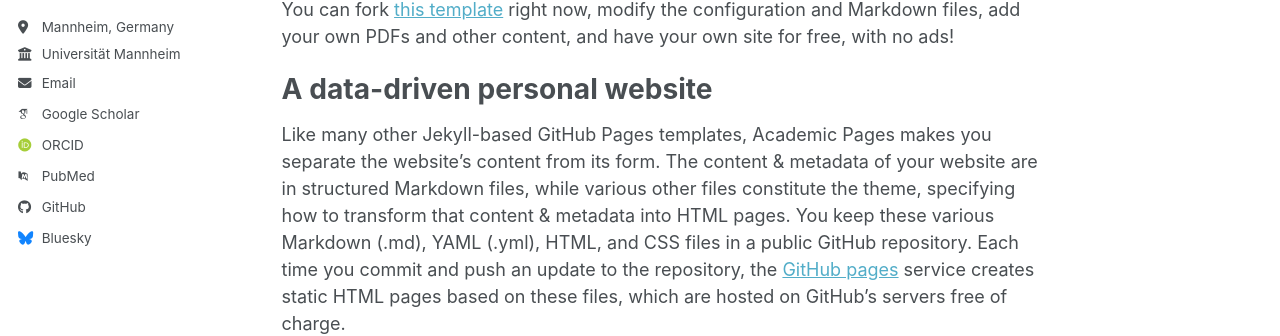
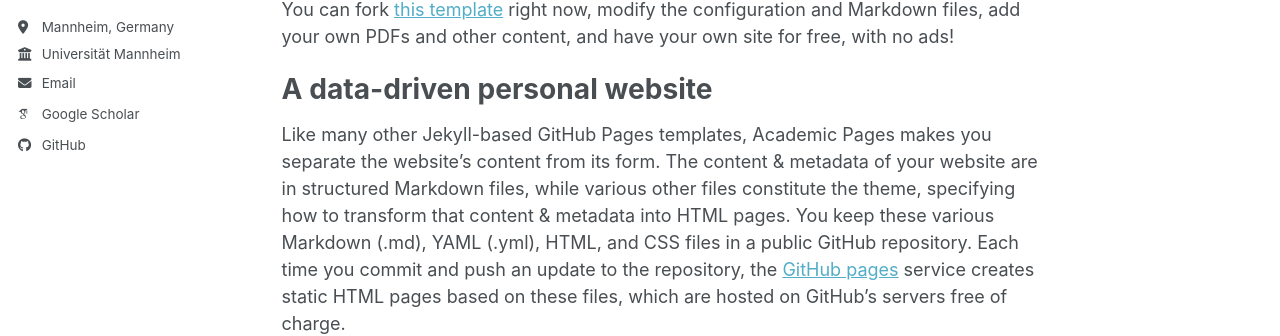
Before and after one commit to tgrossboelting/tgrossboelting.github.io, a Jekyll site: the page built from _pages/about.md, in a window 1280 px wide. Shown: the part 415-751 px from the top of the page. Built offline with Jekyll 4.4.1, drawn with Linux system fonts in a browser that asks for light colours; some web fonts are replaced; a script bundle is joined from its source files by our own code; library files that are not in the unit come from our copies.

Commit message:
removed most social links

```diff
--- a/_config.yml
+++ b/_config.yml
@@ -33,54 +33,54 @@
   email            : "tgrossbo@mail.uni-mannheim.de"
 
   # Academic websites
-  academia         : # URL
+  #academia         : # URL
   arxiv            : # URL - Update with the correct link to your profile
   googlescholar    : "https://scholar.google.com/citations?user=PS_CX0AAAAAJ"
-  inspire-hep      : # URL
-  impactstory      : # URL
-  orcid            : "https://orcid.org/yourorcidurl"
-  semantic         : # URL
-  ssrn             : # URL
-  pubmed           : "https://www.ncbi.nlm.nih.gov/pubmed/?term=john+snow"
-  researchgate     : # URL
-  scopus           : # URL
-  zotero           : # URL
+  #inspire-hep      : # URL
+  #impactstory      : # URL
+  #orcid            : "https://orcid.org/yourorcidurl"
+  #semantic         : # URL
+  #ssrn             : # URL
+  #pubmed           : "https://www.ncbi.nlm.nih.gov/pubmed/?term=john+snow"
+  #researchgate     : # URL
+  #scopus           : # URL
+  #zotero           : # URL
 
 
   # Repositories and software development
-  bitbucket        : # Username - Update with your username on the site
-  codepen          : # Username
-  dribbble         : # Username
+  #bitbucket        : # Username - Update with your username on the site
+  #codepen          : # Username
+  #dribbble         : # Username
   github           : "tgrossboelting"
-  kaggle           : # Username
-  stackoverflow    : # User number or user number and name (i.e., use "1" or "1/jeff-atwood")
+  #kaggle           : # Username
+  #stackoverflow    : # User number or user number and name (i.e., use "1" or "1/jeff-atwood")
 
   # Social media
-  artstation       : # Username
-  bluesky          : "bsky.app" # Replace this with you Bluesky username
-  facebook         : # Username
-  flickr           : # Username
-  foursquare       : # Username
-  goodreads        : # Username
-  google_plus      : # Username
-  keybase          : # Username
-  instagram        : # Username
-  lastfm           : # Username
+  #artstation       : # Username
+  #bluesky          : "bsky.app" # Replace this with you Bluesky username
+  #facebook         : # Username
+  #flickr           : # Username
+  #foursquare       : # Username
+  #goodreads        : # Username
+  #google_plus      : # Username
+  #keybase          : # Username
+  #instagram        : # Username
+  #lastfm           : # Username
   #linkedin         : # Username
-  mastodon         : # URL
-  medium           : # URL
-  pinterest        : # Username
-  soundcloud       : # Username
-  steam            : # Username
-  telegram         : # URL
-  tumblr           : # Username
+  #mastodon         : # URL
+  #medium           : # URL
+  #pinterest        : # Username
+  #soundcloud       : # Username
+  #steam            : # Username
+  #telegram         : # URL
+  #tumblr           : # Username
   #twitter          : # Username for X / Twitter
-  vine             : # Username
-  weibo            : # Username
-  wikipedia        : # Username
-  xing             : # Username
+  #vine             : # Username
+  #weibo            : # Username
+  #wikipedia        : # Username
+  #xing             : # Username
   #youtube          : # Username
-  zhihu            : # Username
+  #zhihu            : # Username
 
 # Publication Category - The following the list of publication categories and their headings
 publication_category:
```
